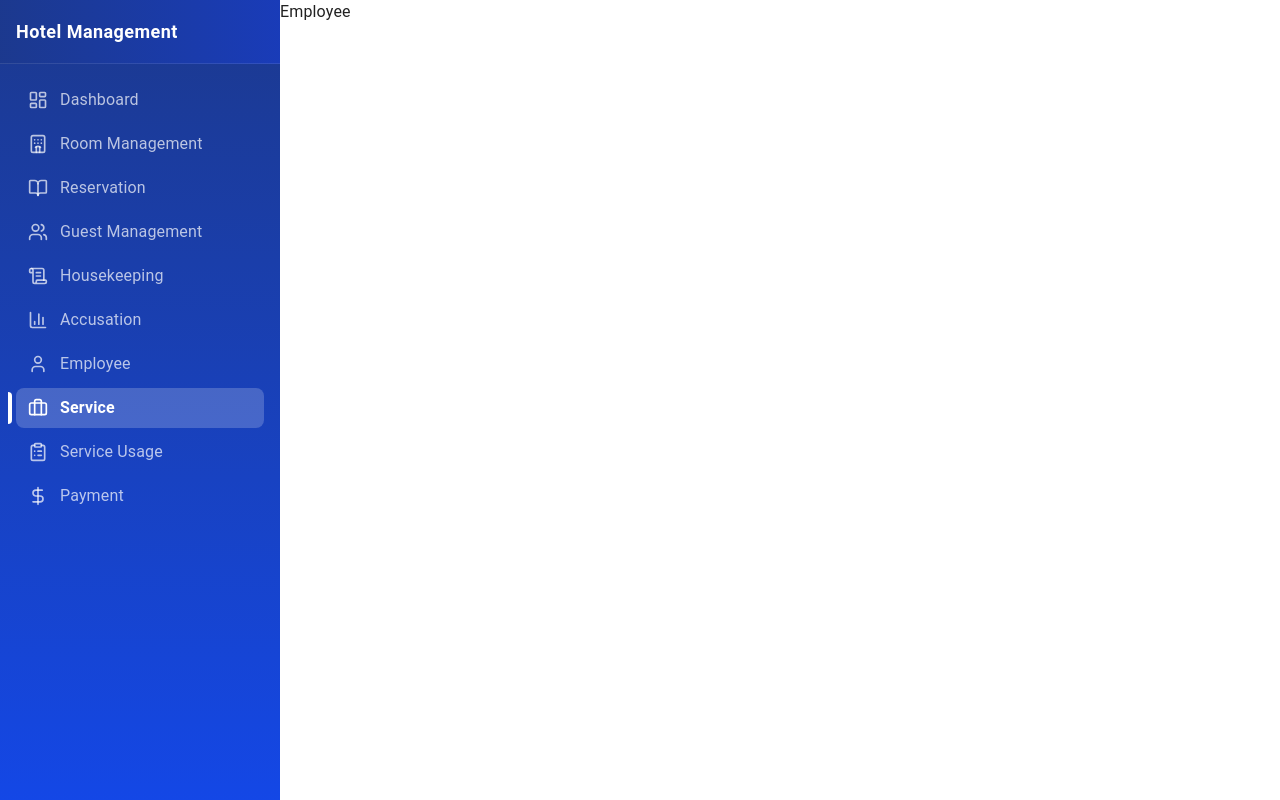
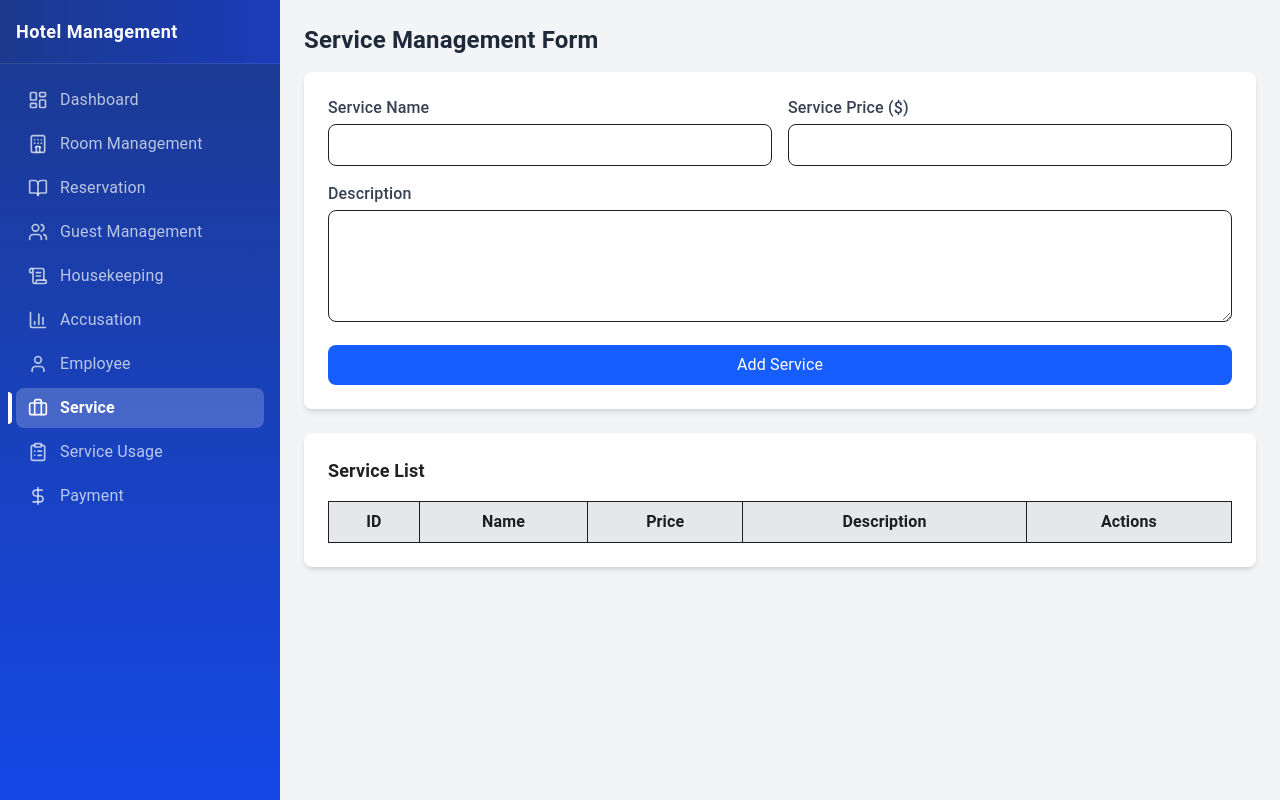
Before and after one commit to DonShanilka/hotel_management_system, a React (Vite) app: page /service in a window 1280 px wide. Built offline with nearby package versions, Linux system fonts and the light colour scheme.

Commit message:
update service ui

```diff
--- a/src/components/servic/ServiceAddForm.tsx
+++ b/src/components/servic/ServiceAddForm.tsx
@@ -56,7 +56,7 @@ const ServiceAddForm: React.FC = () => {
 
       <form onSubmit={handleSubmit} className="bg-white p-6 rounded-lg shadow-md">
         <div className="grid grid-cols-1 md:grid-cols-2 gap-4">
-          <div>
+          {/* <div>
             <label className="block text-gray-700 font-medium mb-1">Service ID</label>
             <input
               type="text"
@@ -65,7 +65,7 @@ const ServiceAddForm: React.FC = () => {
               className="w-full p-2 border rounded-lg"
               required
             />
-          </div>
+          </div> */}
 
           <div>
             <label className="block text-gray-700 font-medium mb-1">Service Name</label>
@@ -94,7 +94,7 @@ const ServiceAddForm: React.FC = () => {
             <textarea
               value={description}
               onChange={(e) => setDescription(e.target.value)}
-              className="w-full p-2 border rounded-lg"
+              className="w-full h-28 p-2 border rounded-lg"
               required
             />
           </div>
--- a/src/pages/Service.tsx
+++ b/src/pages/Service.tsx
@@ -1,9 +1,10 @@
 import React from 'react'
+import ServiceAddForm from '../components/servic/ServiceAddForm'
 
 function Service() {
   return (
     <div>
-      Employee
+      <ServiceAddForm/>
     </div>
   )
 }
```
